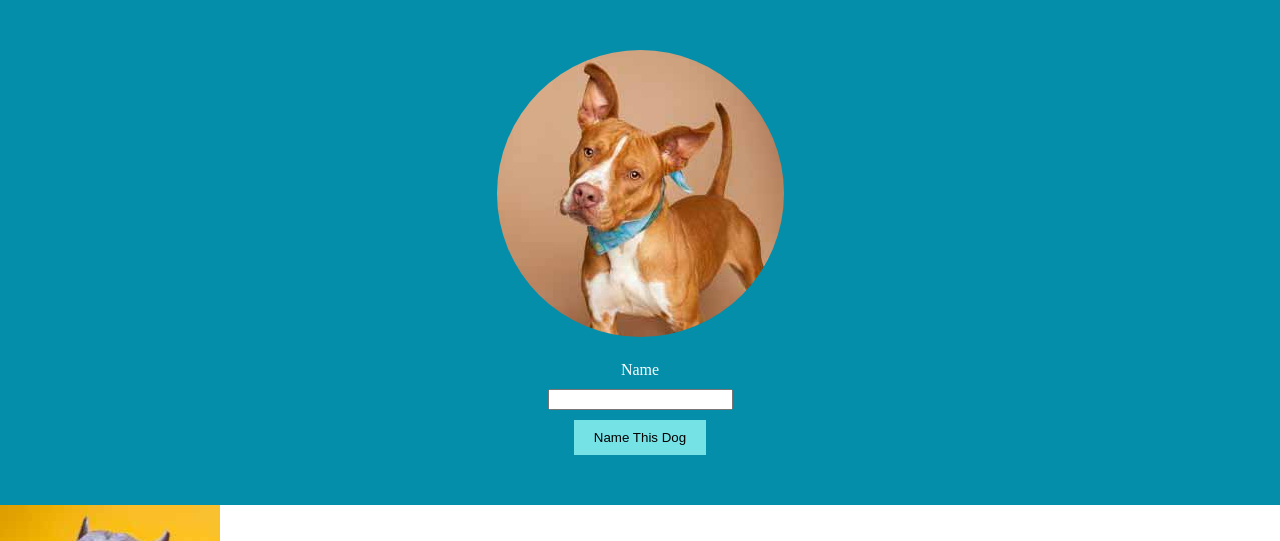
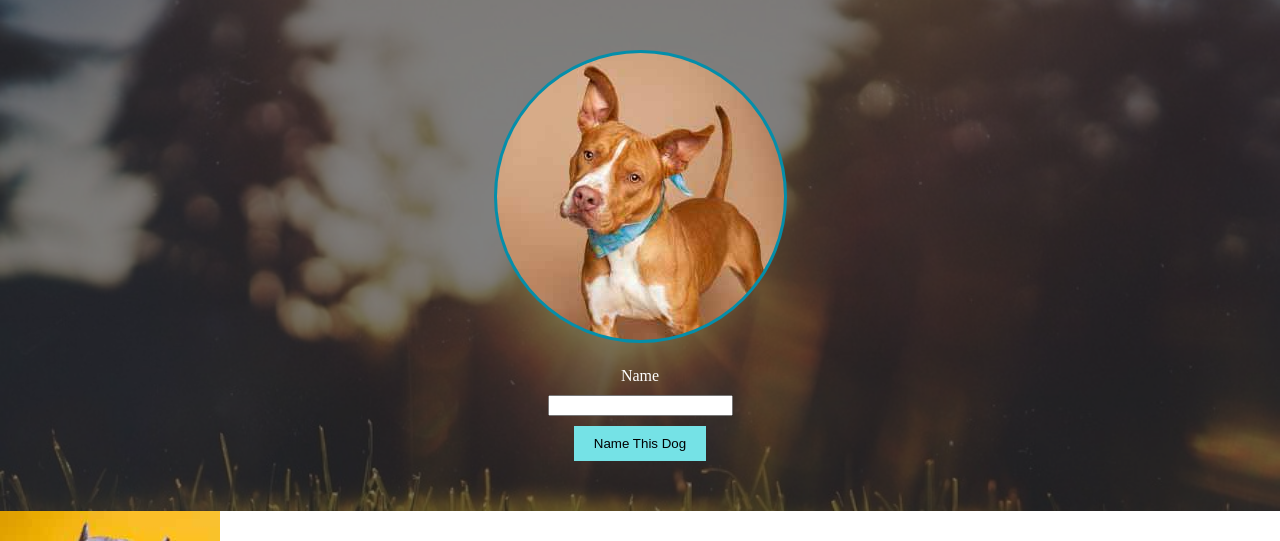
Before and after one commit to Crosswolfv1/dog_party, a plain HTML site: page index.html in a window 1280 px wide. Shown: the part 259-800 px from the top of the page. Drawn offline with Linux system fonts and the light colour scheme.

Commit message:
added image and made dimmer to align with comp

```diff
--- a/style.css
+++ b/style.css
@@ -36,6 +36,7 @@ li a {
   background: #048eaa;
   background-size:  cover;
   color: #ffffff;
+  background-image: linear-gradient(rgba(0, 0, 0, 0.5), rgba(0, 0, 0, 0.5)), url(/assets/park.jpg);
 }
 
 .hero h1 {
@@ -45,6 +46,8 @@ li a {
 .hero img {
   border-radius: 50%;
   margin: 20px 0;
+  background: #048eaa;
+  border: 3px solid #048eaa;
 }
 
 .hero form {
```
Also changed, not shown: 1 other file.
